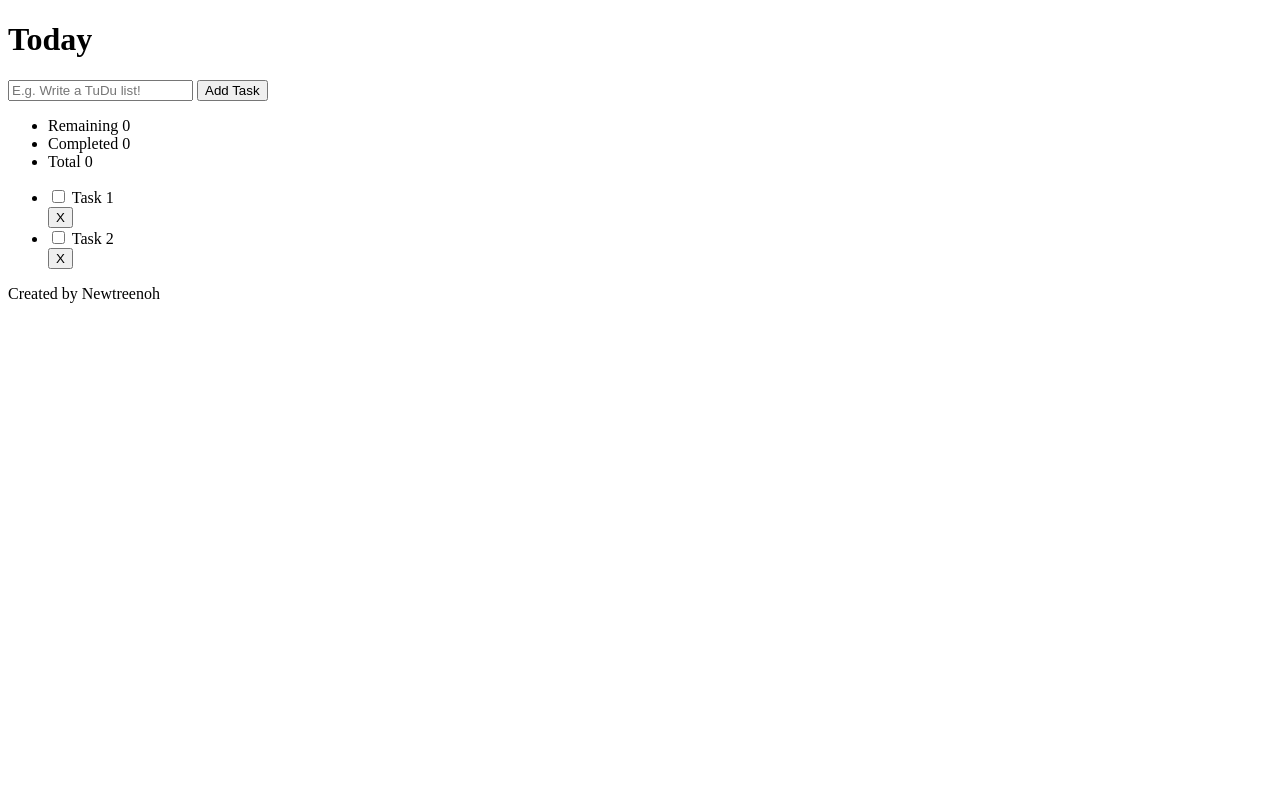
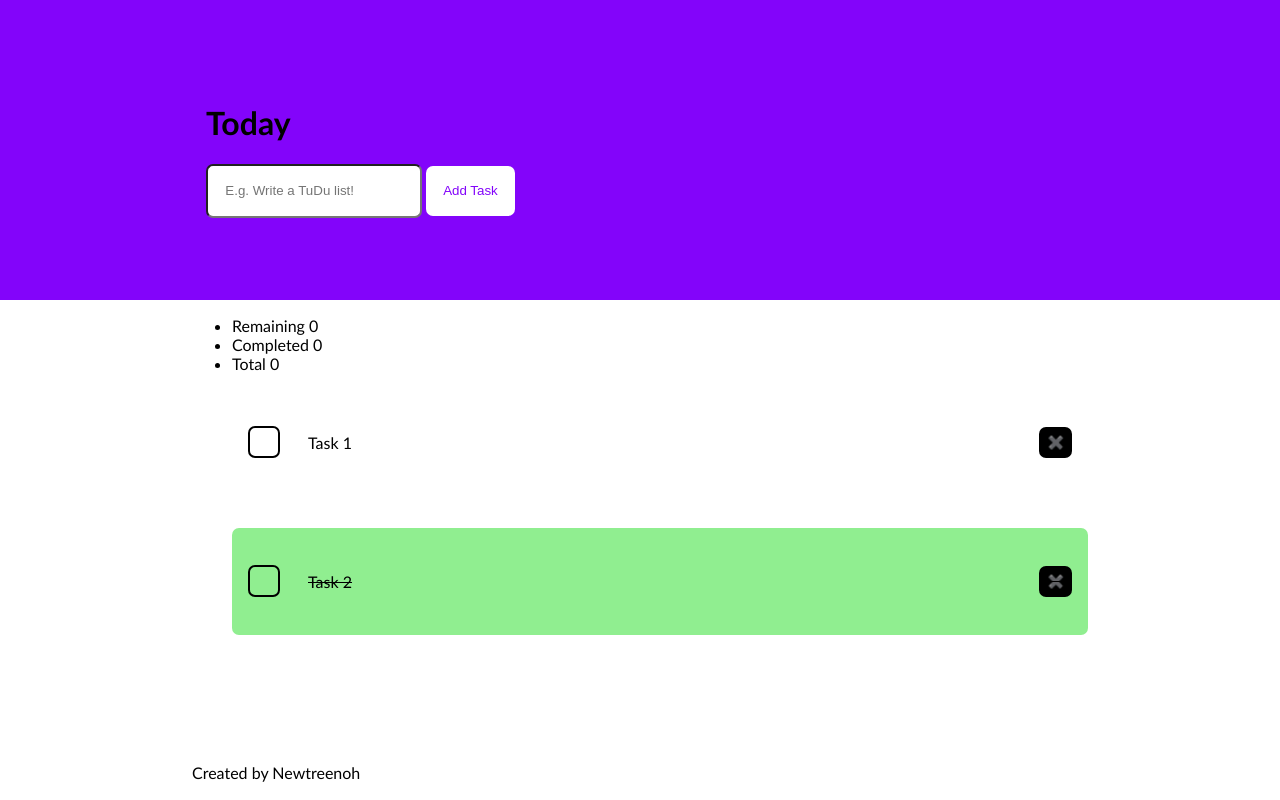
Before and after one commit to newtreenoh/TuDu, a plain HTML site: page index.html in a window 1280 px wide. Drawn offline with Linux system fonts and the light colour scheme.

Commit message:
Added basic css styling for task elements

```diff
--- a/index.html
+++ b/index.html
@@ -5,20 +5,21 @@
     <meta http-equiv="X-UA-Compatible" content="IE=edge">
     <meta name="viewport" content="width=device-width, initial-scale=1.0">
     <title>Document</title>
+    <link rel="stylesheet" href="style.css">
 </head>
 <body>
     <header id="mainHeader">
-        <div class="container">
+        <div class="containerHeader">
             <h1>Today</h1>
             <form action="" id="TuDuForm">
-                <input type="text" name="taskName" placeholder="E.g. Write a TuDu list!">
-                <button type="submit">Add Task</button>
+                <input type="text" name="taskName" placeholder="E.g. Write a TuDu list!" class="addTask" id="addTask">
+                <button type="submit" class="btnSubmit" id="btnSubmit">Add Task</button>
             </form>
         </div>
     </header>
 
     <section>
-        <div class="container" id="mainContent">
+        <div class="containerBody" id="mainContent">
             <ul class="stats">
                 <li>
                     <span>Remaining</span>
@@ -38,26 +39,26 @@
                 <li>
                     <div>
                         <input type="checkbox" name="tasks" id="1">
-                        <span>Task 1</span>
+                        <span contenteditable>Task 1</span>
                     </div>
                     <button title="removeTask" class="removeTask">
-                        X
+                        ✖️
                     </button>
                 </li>
-                <li>
+                <li class="complete">
                     <div>
                         <input type="checkbox" name="tasks" id="2">
                         <span>Task 2</span>
                     </div>
                     <button title="removeTask" class="removeTask">
-                        X
+                        ✖️
                     </button>
                 </li>
             </ul>
         </div>
     </section>
 
-    <footer class="container">
+    <footer class="containerFooter">
         <p>Created by Newtreenoh</p>
     </footer>
 </body>
--- /dev/null
+++ b/style.css
@@ -0,0 +1,114 @@
+body{
+    font-family: 'Gill Sans', 'Gill Sans MT', Calibri, 'Trebuchet MS', sans-serif;
+    margin: 0;
+}
+
+.containerHeader, .containerBody, .containerFooter{
+    width: 70%;
+    margin: auto;
+    place-content: center;
+}
+
+#mainHeader{
+    background-color: rgb(131, 4, 250);
+    padding: 20px;
+}
+
+.containerHeader{
+    padding: 5%;
+}
+
+.addTask, .btnSubmit{
+    border-radius: 7px;
+    padding: 2%;
+}
+
+.btnSubmit{
+    background-color: white;
+    border: none;
+    color: rgb(131, 4, 250);
+}
+
+#TuDuForm{
+        transition: all .3s ease-in-out;
+}
+
+.TuDus{
+    margin-bottom: 7rem;
+}
+
+.TuDus li{
+    background-color: white;
+    border-radius: 7px;
+    margin-bottom: 2rem;
+    padding: 1.5rem 1rem;
+    display: flex;
+    justify-content: space-between;
+    align-items: center;
+}
+
+.TuDus li div{
+    display: flex;
+    align-items: center;
+    gap: .50rem;
+}
+
+.TuDus li.complete{
+    background-color: lightgreen;
+    text-decoration: line-through;
+}
+
+input[type='checkbox']{
+    /* Resetting the checkbox style */
+    appearance: none;
+    background-color: transparent;
+    margin: 0;
+
+    /* Adding style */
+    width: 2rem;
+    height: 2rem;
+    border: 2px solid;
+    border-radius: 7px;
+    display: grid;
+    place-content: center;
+    transition: all .3s ease-in-out;
+}
+
+input[type='checkbox']::before{
+    content: '✔️';
+    transform: scale(0);
+    transition: all .3s ease-in-out;
+}
+
+input[type='checkbox']:checked{
+    background-color: white;
+    border-color:  gray;
+}
+
+input[type='checkbox']:checked::before{
+    transform: scale(1);
+}
+
+.TuDus li button{
+    border: 0;
+    padding: .50rem;
+    display: grid;
+    place-content: center;
+    background-color: black;
+    border-radius: 7px;
+}
+
+.TuDus li span{
+    padding: 20px;
+    border-radius: 7px;
+    transition: all .3s ease-in-out;
+}
+
+.TuDus li span:focus{
+    background-color: rgb(240, 240, 240);
+    outline: none;
+}
+
+.TuDus li span[contenteditable]:hover{
+    background-color: rgb(240, 240, 240);
+}
```
